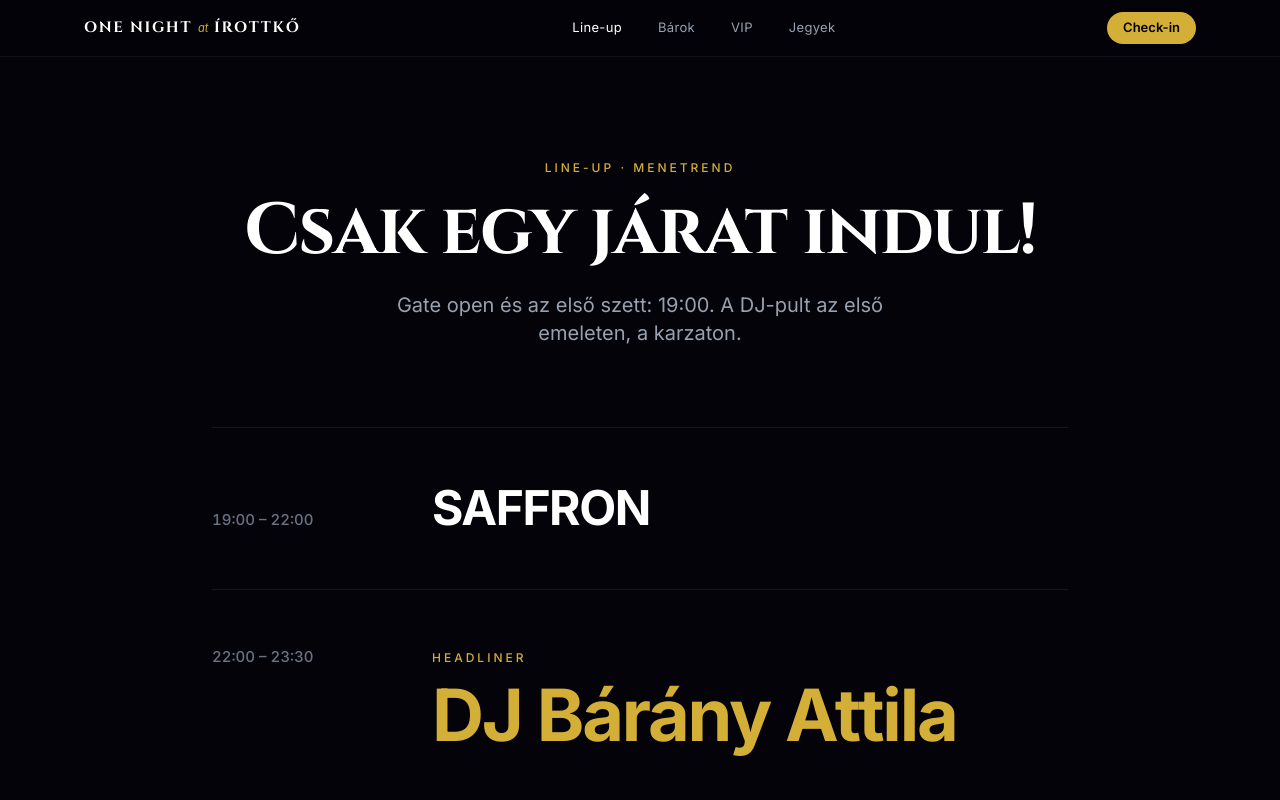
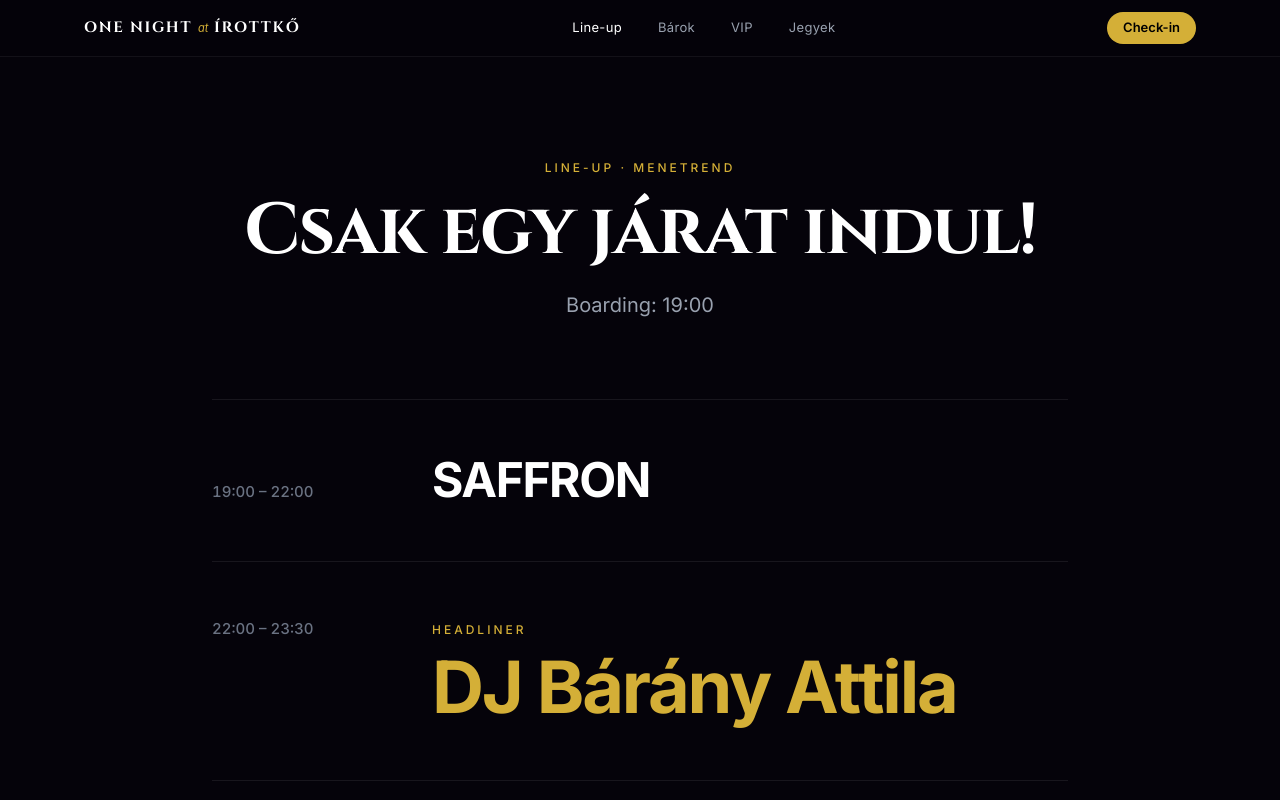
Before and after one commit to TheCinemaker/irottko, a React (Vite) app: page /lineup in a window 1280 px wide. Shown: the top 800 px of the page. Built offline with nearby package versions, Linux system fonts and the light colour scheme; no server answers; the HTML template or start-up script is replaced by a standard one.

Commit message:
Line-up page subtitle: 'Boarding: 19:00'
Co-Authored-By: Claude Opus 5.5 <noreply@anthropic.com>

```diff
--- a/src/pages/LineupPage.jsx
+++ b/src/pages/LineupPage.jsx
@@ -6,7 +6,7 @@ export default function LineupPage() {
   return (
     <PageShell>
       <PageHeader kicker="Line-up · Menetrend" title="Csak egy járat indul!">
-        Gate open és az első szett: 19:00. A DJ-pult az első emeleten, a karzaton.
+        Boarding: 19:00
       </PageHeader>
       <LineupSection />
     </PageShell>
```
